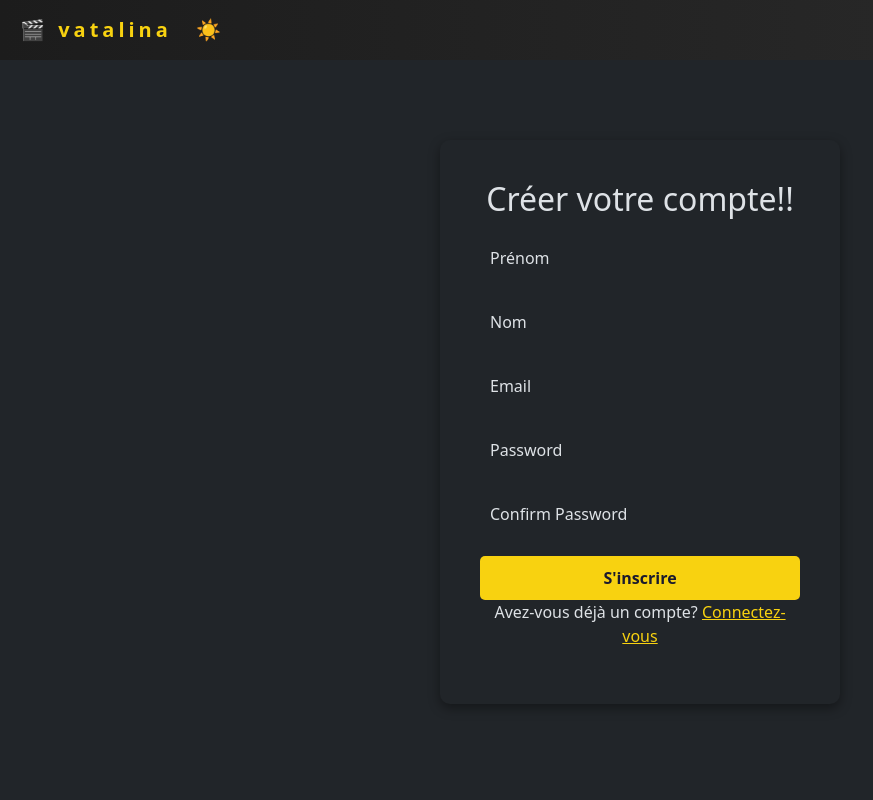
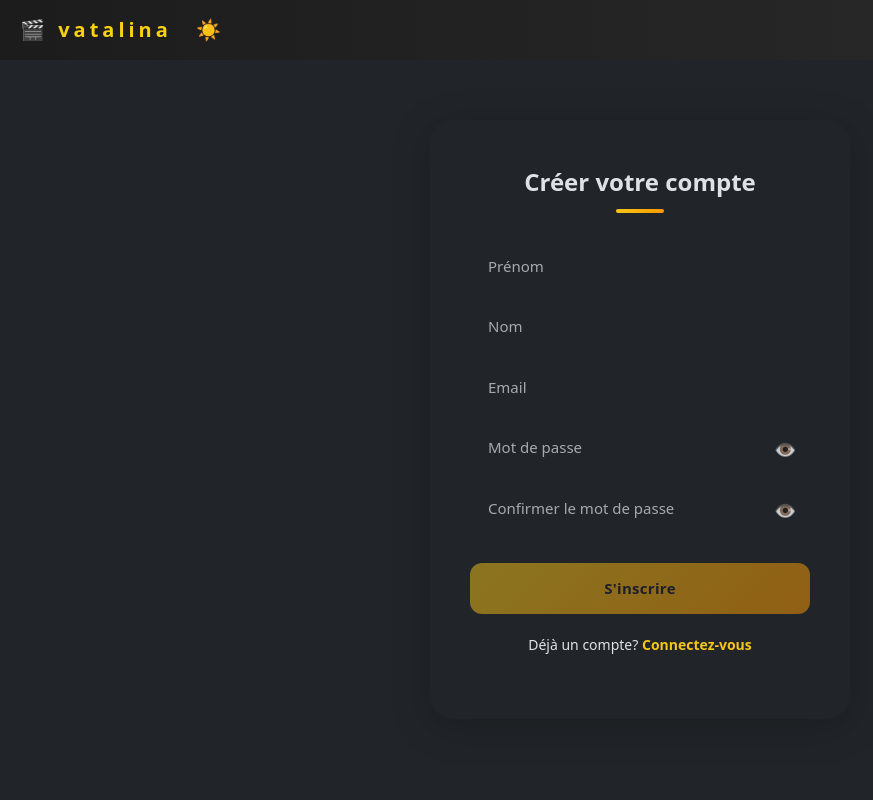
Before and after one commit to Diarra-blip/Cine-app, an Angular app: page /register in a window 1280 px wide. Shown: the top 800 px of the page, without its empty margins (0-873 px from the left). Built offline with nearby package versions, Linux system fonts and the light colour scheme.

Commit message:
Explications

```diff
--- /dev/null
+++ b/src/app/auth/admin.guard.ts
@@ -0,0 +1,11 @@
+import { inject } from '@angular/core';
+import { CanActivateFn, Router } from '@angular/router';
+import { AuthService } from './auth.service';
+
+export const adminGuard: CanActivateFn = () => {
+  const auth = inject(AuthService);
+  const router = inject(Router);
+  if (auth.isAdmin()) return true;
+  router.navigate(['/']);
+  return false;
+};
--- a/src/app/auth/auth.service.ts
+++ b/src/app/auth/auth.service.ts
@@ -1,4 +1,3 @@
-// src/app/auth/auth.service.ts
 import { Injectable, signal } from '@angular/core';
 import { User } from '../models/user';
 
@@ -7,14 +6,13 @@ export class AuthService {
   currentUser = signal<User | null>(null);
 
   register(user: User) {
-    // Ici tu peux soit stocker dans localStorage pour test
+    user.role = 'client'; // Par défaut un nouvel inscrit est client
     localStorage.setItem('user', JSON.stringify(user));
   }
 
   login(email: string, password: string): boolean {
     const stored = localStorage.getItem('user');
     if (!stored) return false;
-
     const user: User = JSON.parse(stored);
     if (user.email === email && user.password === password) {
       this.currentUser.set(user);
@@ -30,4 +28,12 @@ export class AuthService {
   isLoggedIn() {
     return this.currentUser() !== null;
   }
+
+  isAdmin(): boolean {
+    return this.currentUser()?.role === 'admin';
+  }
+
+  isClient(): boolean {
+    return this.currentUser()?.role === 'client';
+  }
 }
--- a/src/app/auth/login/login.scss
+++ b/src/app/auth/login/login.scss
@@ -1,62 +1,162 @@
 .auth-container {
-  max-width: 400px;
-  margin: 80px auto;
-  padding: 40px;
+  max-width: 420px;
+  margin: 60px auto;
+  padding: 48px 40px;
   background: var(--bg-card);
-  color: var(--text-primary);
-  border-radius: 10px;
+  border-radius: 24px;
+  border: 1px solid var(--border-color);
+  box-shadow: 0 8px 40px rgba(0,0,0,0.2);
   text-align: center;
-  box-shadow: 0 4px 12px rgba(0,0,0,0.4);
 
   h2 {
-    margin-bottom: 20px;
-    color: #f8d210;
+    color: var(--text-primary);
+    font-size: 24px;
+    font-weight: 800;
+    margin-bottom: 8px;
+
+    &::after {
+      content: '';
+      display: block;
+      width: 48px;
+      height: 4px;
+      background: linear-gradient(90deg, #f5c518, #ff9900);
+      border-radius: 2px;
+      margin: 12px auto 28px;
+    }
+  }
+
+  p {
+    color: var(--text-muted);
+    font-size: 14px;
+    margin-top: 20px;
+  }
+
+  .text-blue {
+    color: #f5c518;
+    cursor: pointer;
+    text-decoration: none;
+    font-weight: 600;
+    &:hover { text-decoration: underline; }
+  }
+
+  .error {
+    background: rgba(255, 77, 79, 0.1);
+    border: 1px solid rgba(255, 77, 79, 0.3);
+    color: #ff4d4f;
+    padding: 10px 16px;
+    border-radius: 8px;
+    font-size: 13px;
+    margin-bottom: 12px;
+  }
+}
+
+// Champs
+.field-wrapper {
+  position: relative;
+  width: 100%;
+  margin: 10px 0;
+  text-align: left;
+}
+
+.password-wrapper {
+  position: relative;
+  width: 100%;
+  margin: 10px 0;
+  text-align: left;
 }
 
 input {
   width: 100%;
-    padding: 12px;
-    margin: 10px 0;
-    border-radius: 5px;
-    border: 1px solid var(--input-border);
+  padding: 14px 18px;
+  border-radius: 12px;
+  border: 1.5px solid var(--input-border);
   background: var(--input-bg);
   color: var(--text-primary);
-    font-size: 16px;
+  font-size: 15px;
+  box-sizing: border-box;
+  transition: all 0.2s ease;
 
-    &::placeholder { color: var(--text-muted); }
+  &::placeholder {
+    color: var(--text-muted);
+    opacity: 0.7;
   }
 
-  button {
+  &:focus {
+    outline: none;
+    border-color: #f5c518;
+    box-shadow: 0 0 0 3px rgba(245, 197, 24, 0.15);
+    background: var(--input-bg);
+  }
+
+  &.invalid {
+    border-color: #ff4d4f !important;
+    box-shadow: 0 0 0 3px rgba(255, 77, 79, 0.12);
+  }
+}
+
+.password-wrapper input {
+  padding-right: 48px;
+}
+
+.field-error {
+  display: block;
+  color: #ff4d4f;
+  font-size: 12px;
+  font-weight: 500;
+  text-align: left;
+  margin-top: 6px;
+  padding-left: 4px;
+
+  &::before { content: '⚠ '; }
+}
+
+// Bouton œil
+.eye-btn {
+   position: absolute;
+   right: 14px;
+   top: 14px;
+   transform: none;
+   background: none;
+   border: none;
+   cursor: pointer;
+   font-size: 18px;
+   padding: 0;
+   width: auto;
+   margin: 0;
+   opacity: 0.8;
+   transition: opacity 0.2s;
+
+   &:hover { opacity: 1; transform: scale(1.1); }
+ }
+
+// Bouton submit
+button[type="submit"] {
   width: 100%;
-    padding: 12px;
-    background: #f8d210;
+  padding: 14px;
+  background: linear-gradient(135deg, #f5c518, #ff9900);
   color: #1a1a2e;
   border: none;
-    border-radius: 5px;
-    margin-top: 10px;
-    font-weight: bold;
+  border-radius: 12px;
+  margin-top: 20px;
+  font-weight: 800;
+  font-size: 15px;
   cursor: pointer;
-    transition: transform 0.2s, box-shadow 0.2s;
+  letter-spacing: 0.3px;
+  transition: all 0.2s ease;
+  box-shadow: 0 4px 14px rgba(245, 197, 24, 0.3);
 
-    &:hover {
+  &:hover:not(:disabled) {
     transform: translateY(-2px);
-      box-shadow: 0 4px 12px rgba(0,0,0,0.3);
+    box-shadow: 0 6px 20px rgba(245, 197, 24, 0.45);
+  }
+
+  &:active:not(:disabled) {
+    transform: translateY(0);
   }
 
   &:disabled {
     opacity: 0.5;
     cursor: not-allowed;
+    box-shadow: none;
   }
 }
-
-  .text-blue {
-    color: #f8d210;
-    cursor: pointer;
-    text-decoration: underline;
-  }
-
-  .error {
-    color: #ff4d4f;
-    margin-bottom: 10px;
-  }
-}
--- a/src/app/auth/login/login.ts
+++ b/src/app/auth/login/login.ts
@@ -1,13 +1,13 @@
 import { Component } from '@angular/core';
 import { CommonModule } from '@angular/common';
 import { FormsModule } from '@angular/forms';
-import { Router } from '@angular/router';
+import { Router, RouterLink } from '@angular/router';
 import { AuthService } from '../auth.service';
 
 @Component({
   selector: 'app-login',
   standalone: true,
-  imports: [CommonModule, FormsModule],
+  imports: [CommonModule, FormsModule, RouterLink],
   templateUrl: './login.html',
   styleUrls: ['./login.scss'],
 })
@@ -15,12 +15,13 @@ export class Login {
   email = '';
   password = '';
   error = '';
+  showPassword = false;
 
   constructor(private auth: AuthService, private router: Router) {}
 
   login() {
     if (this.auth.login(this.email, this.password)) {
-      this.router.navigate(['/movies']);
+      this.router.navigate(['/']);
     } else {
       this.error = 'Email ou mot de passe incorrect';
     }
--- a/src/app/auth/register/register.html
+++ b/src/app/auth/register/register.html
@@ -1,13 +1,77 @@
 <div class="auth-container">
-  <h2>Créer votre compte!!</h2>
-  <form (ngSubmit)="register()">
-    <input type="text" placeholder="Prénom" [(ngModel)]="user.firstName" name="firstName" required />
-    <input type="text" placeholder="Nom" [(ngModel)]="user.lastName" name="lastName" required />
-    <input type="email" placeholder="Email" [(ngModel)]="user.email" name="email" required />
-    <input type="password" placeholder="Password" [(ngModel)]="user.password" name="password" required />
-    <input type="password" placeholder="Confirm Password" [(ngModel)]="confirmPassword" name="confirmPassword" required />
+  <h2>Créer votre compte</h2>
+  <form (ngSubmit)="register()" #registerForm="ngForm">
+
+    <div class="field-wrapper">
+      <input type="text" placeholder="Prénom"
+             [(ngModel)]="user.firstName" name="firstName"
+             required minlength="2"
+             #firstName="ngModel"
+             [class.invalid]="firstName.invalid && firstName.touched" />
+      <span class="field-error" *ngIf="firstName.invalid && firstName.touched">
+        Prénom requis (2 caractères min)
+      </span>
+    </div>
+
+    <div class="field-wrapper">
+      <input type="text" placeholder="Nom"
+             [(ngModel)]="user.lastName" name="lastName"
+             required minlength="2"
+             #lastName="ngModel"
+             [class.invalid]="lastName.invalid && lastName.touched" />
+      <span class="field-error" *ngIf="lastName.invalid && lastName.touched">
+        Nom requis (2 caractères min)
+      </span>
+    </div>
+
+    <div class="field-wrapper">
+      <input type="email" placeholder="Email"
+             [(ngModel)]="user.email" name="email"
+             required email
+             #emailField="ngModel"
+             [class.invalid]="emailField.invalid && emailField.touched" />
+      <span class="field-error" *ngIf="emailField.invalid && emailField.touched">
+        Email invalide
+      </span>
+    </div>
+
+    <div class="password-wrapper">
+      <input [type]="showPassword ? 'text' : 'password'"
+             placeholder="Mot de passe"
+             [(ngModel)]="user.password" name="password"
+             required minlength="6"
+             pattern="^(?=.*[A-Za-z])(?=.*\d).{6,}$"
+             #passwordField="ngModel"
+             [class.invalid]="passwordField.invalid && passwordField.touched" />
+      <button type="button" class="eye-btn" (click)="showPassword = !showPassword"
+              [title]="showPassword ? 'Masquer' : 'Afficher'">
+        {{ showPassword ? '🙈' : '👁️' }}
+      </button>
+      <span class="field-error" *ngIf="passwordField.invalid && passwordField.touched">
+    6 caractères min avec au moins une lettre et un chiffre
+  </span>
+    </div>
+
+    <div class="password-wrapper">
+      <input [type]="showConfirm ? 'text' : 'password'"
+             placeholder="Confirmer le mot de passe"
+             [(ngModel)]="confirmPassword" name="confirmPassword"
+             required
+             #confirmField="ngModel"
+             [class.invalid]="confirmField.touched && confirmPassword !== user.password" />
+      <button type="button" class="eye-btn" (click)="showConfirm = !showConfirm"
+              [title]="showConfirm ? 'Masquer' : 'Afficher'">
+        {{ showConfirm ? '🙈' : '👁️' }}
+      </button>
+      <span class="field-error" *ngIf="confirmField.touched && confirmPassword !== user.password">
+    Les mots de passe ne correspondent pas
+  </span>
+    </div>
+
     <div class="error" *ngIf="error">{{ error }}</div>
-    <button type="submit">S'inscrire</button>
+    <button type="submit" [disabled]="registerForm.invalid || confirmPassword !== user.password">
+      S'inscrire
+    </button>
   </form>
-  <p>Avez-vous déjà un compte? <a href="/login" class="text-blue">Connectez-vous</a></p>
+  <p>Déjà un compte? <a routerLink="/login" class="text-blue">Connectez-vous</a></p>
 </div>
--- a/src/app/auth/register/register.scss
+++ b/src/app/auth/register/register.scss
@@ -1,51 +1,161 @@
 .auth-container {
-  max-width: 400px;
-  margin: 80px auto;
-  padding: 40px;
+  max-width: 420px;
+  margin: 60px auto;
+  padding: 48px 40px;
   background: var(--bg-card);
-  color: var(--text-primary);
-  border-radius: 10px;
+  border-radius: 24px;
+  border: 1px solid var(--border-color);
+  box-shadow: 0 8px 40px rgba(0,0,0,0.2);
   text-align: center;
-  box-shadow: 0 4px 12px rgba(0,0,0,0.4);
 
-  input {
-    width: 100%;
-    padding: 10px;
-    margin: 10px 0;
-    border-radius: 5px;
-    border: 1px solid var(--input-border);
-    background: var(--input-bg);
+  h2 {
     color: var(--text-primary);
+    font-size: 24px;
+    font-weight: 800;
+    margin-bottom: 8px;
 
-    &::placeholder { color: var(--text-muted); }
-  }
-
-  button {
-    width: 100%;
-    padding: 10px;
-    background: #f8d210;
-    color: #1a1a2e;
-    border: none;
-    border-radius: 5px;
-    margin-top: 10px;
-    font-weight: bold;
-    cursor: pointer;
-    transition: transform 0.2s, box-shadow 0.2s;
-
-    &:hover {
-      transform: translateY(-2px);
-      box-shadow: 0 4px 12px rgba(0,0,0,0.3);
+    &::after {
+      content: '';
+      display: block;
+      width: 48px;
+      height: 4px;
+      background: linear-gradient(90deg, #f5c518, #ff9900);
+      border-radius: 2px;
+      margin: 12px auto 28px;
     }
   }
 
+  p {
+    color: var(--text-muted);
+    font-size: 14px;
+    margin-top: 20px;
+  }
+
   .text-blue {
-    color: #f8d210;
+    color: #f5c518;
     cursor: pointer;
-    text-decoration: underline;
+    text-decoration: none;
+    font-weight: 600;
+    &:hover { text-decoration: underline; }
   }
 
   .error {
+    background: rgba(255, 77, 79, 0.1);
+    border: 1px solid rgba(255, 77, 79, 0.3);
     color: #ff4d4f;
-    margin-bottom: 10px;
+    padding: 10px 16px;
+    border-radius: 8px;
+    font-size: 13px;
+    margin-bottom: 12px;
   }
 }
+
+// Champs
+.field-wrapper {
+  position: relative;
+  width: 100%;
+  margin: 10px 0;
+  text-align: left;
+}
+
+.password-wrapper {
+  position: relative;
+  width: 100%;
+  margin: 10px 0;
+  text-align: left;
+}
+
+input {
+  width: 100%;
+  padding: 14px 18px;
+  border-radius: 12px;
+  border: 1.5px solid var(--input-border);
+  background: var(--input-bg);
+  color: var(--text-primary);
+  font-size: 15px;
+  box-sizing: border-box;
+  transition: all 0.2s ease;
+
+  &::placeholder {
+    color: var(--text-muted);
+    opacity: 0.7;
+  }
+
+  &:focus {
+    outline: none;
+    border-color: #f5c518;
+    box-shadow: 0 0 0 3px rgba(245, 197, 24, 0.15);
+    background: var(--input-bg);
+  }
+
+  &.invalid {
+    border-color: #ff4d4f !important;
+    box-shadow: 0 0 0 3px rgba(255, 77, 79, 0.12);
+  }
+}
+
+.password-wrapper input {
+  padding-right: 48px;
+}
+
+.field-error {
+  display: block;
+  color: #ff4d4f;
+  font-size: 12px;
+  font-weight: 500;
+  text-align: left;
+  margin-top: 6px;
+  padding-left: 4px;
+
+  &::before { content: '⚠ '; }
+}
+
+.eye-btn {
+   position: absolute;
+   right: 14px;
+   top: 14px; /* ← fixe en haut plutôt que centré */
+   transform: none; /* ← supprime le translateY */
+   background: none;
+   border: none;
+   cursor: pointer;
+   font-size: 18px;
+   padding: 0;
+   width: auto;
+   margin: 0;
+   opacity: 0.8; /* ← toujours visible */
+   transition: opacity 0.2s;
+
+   &:hover { opacity: 1; transform: scale(1.1); }
+ }
+
+// Bouton submit
+button[type="submit"] {
+  width: 100%;
+  padding: 14px;
+  background: linear-gradient(135deg, #f5c518, #ff9900);
+  color: #1a1a2e;
+  border: none;
+  border-radius: 12px;
+  margin-top: 20px;
+  font-weight: 800;
+  font-size: 15px;
+  cursor: pointer;
+  letter-spacing: 0.3px;
+  transition: all 0.2s ease;
+  box-shadow: 0 4px 14px rgba(245, 197, 24, 0.3);
+
+  &:hover:not(:disabled) {
+    transform: translateY(-2px);
+    box-shadow: 0 6px 20px rgba(245, 197, 24, 0.45);
+  }
+
+  &:active:not(:disabled) {
+    transform: translateY(0);
+  }
+
+  &:disabled {
+    opacity: 0.5;
+    cursor: not-allowed;
+    box-shadow: none;
+  }
+}
--- a/src/app/auth/register/register.ts
+++ b/src/app/auth/register/register.ts
@@ -1,14 +1,14 @@
 import { Component } from '@angular/core';
 import { CommonModule } from '@angular/common';
 import { FormsModule } from '@angular/forms';
-import { Router } from '@angular/router';
+import { Router, RouterLink } from '@angular/router';
 import { AuthService } from '../auth.service';
 import { User } from '../../models/user';
 
 @Component({
   selector: 'app-register',
   standalone: true,
-  imports: [CommonModule, FormsModule],
+  imports: [CommonModule, FormsModule, RouterLink],
   templateUrl: './register.html',
   styleUrls: ['./register.scss'],
 })
@@ -16,6 +16,8 @@ export class Register {
   user: User = { firstName: '', lastName: '', email: '', password: '' };
   confirmPassword = '';
   error = '';
+  showPassword = false;
+  showConfirm = false;
 
   constructor(private auth: AuthService, private router: Router) {}
 
```
Also changed, not shown: src/app/app.routes.ts (+7 -5 lines), src/app/auth/login/login.html (+26 -6 lines), src/app/navbar/navbar.html (+21 -3 lines). Lines whose indentation alone changed are shown as unchanged.
